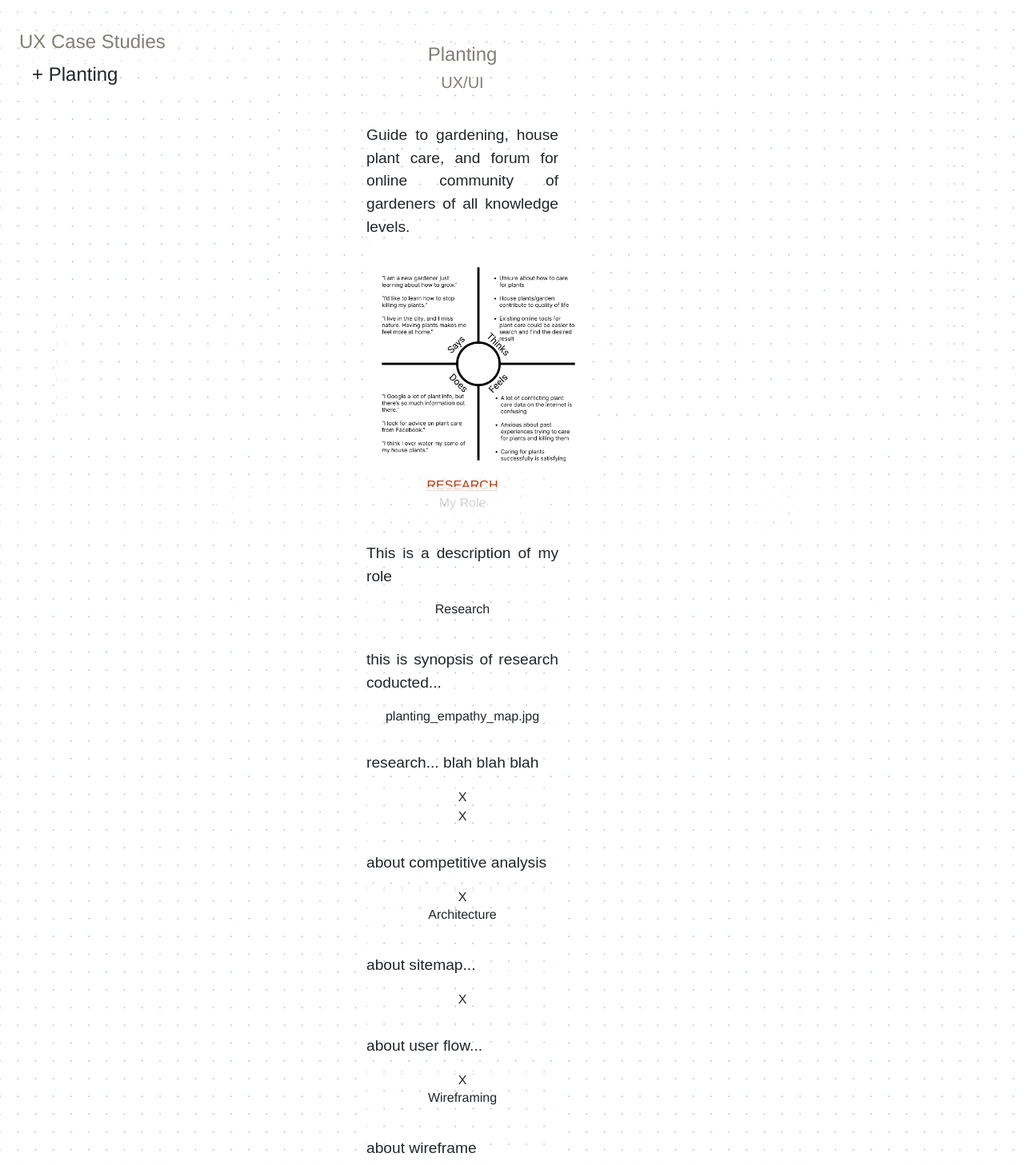
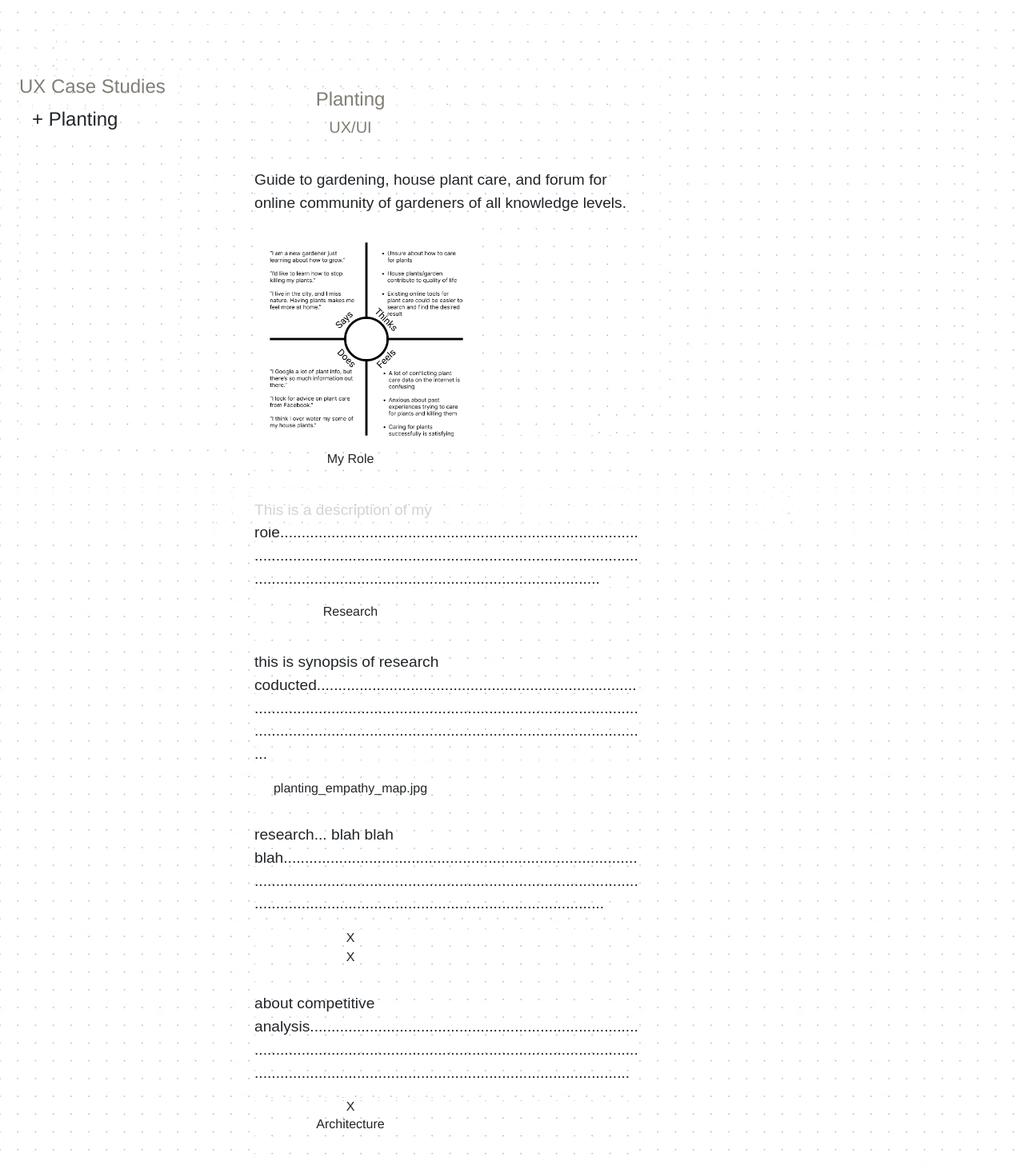
Before and after one commit to sihayah/portfoliofolio, a React (Create React App) app: page /Design in a window 1280 px wide. Shown: the part 140-1597 px from the top of the page at 80% size. Built offline with nearby package versions, Linux system fonts and the light colour scheme; a web font is replaced by a local one.

Commit message:
updated queries for portfolio css

```diff
--- a/src/pages/Design/index.js
+++ b/src/pages/Design/index.js
@@ -10,28 +10,28 @@ const Design = () => {
             title: "Planting",
             subtitle: "UX/UI",
             description: "Guide to gardening, house plant care, and forum for online community of gardeners of all knowledge levels.",
-            myRole: "This is a description of my role",
+            myRole: "This is a description of my role...............................................................................................................................................................................................................................................................",
             imageBank: "planting_empathy_map.jpg",
-            research: "this is synopsis of research coducted...",
+            research: "this is synopsis of research coducted..................................................................................................................................................................................................................................................................",
             empathyMap: "planting_empathy_map.jpg",
-            empathyCopy: "research... blah blah blah",
+            empathyCopy: "research... blah blah blah...............................................................................................................................................................................................................................................................",
             persona1: "X",
             persona2: "X",
-            competitveAnalysisCopy: "about competitive analysis",
+            competitveAnalysisCopy: "about competitive analysis...............................................................................................................................................................................................................................................................",
             competitveAnalysis: "X",
             interviews: "...",
-            sitemapCopy: "about sitemap...",
+            sitemapCopy: "about sitemap.................................................................................................................................................................................................................................................................",
             sitemap: "X",
-            userFlowCopy: "about user flow...",
+            userFlowCopy: "about user flow..................................................................................................................................................................................................................................................................",
             userFlow: "X",
-            wireframeCopy: "about wireframe",
+            wireframeCopy: "about wireframe...............................................................................................................................................................................................................................................................",
             wireframe: "X",
-            prototypeCopy: "about prototype...",
+            prototypeCopy: "about prototype..................................................................................................................................................................................................................................................................",
             prototype: "X",
-            testingIterationCopy: "about testing and iteration",
+            testingIterationCopy: "about testing and iteration...............................................................................................................................................................................................................................................................",
             testingIteration: "X",
             revisedDesign: "X",
-            completetionSummary: "X",
+            completetionSummary: "this why i did all the things...............................................................................................................................................................................................................................................................",
             id: "planting"
         }
 
@@ -76,9 +76,6 @@ const Design = () => {
                                 </p>
                                 <img className="project-example" id={project.id} src={require(`../../assets/mockups/${project.imageBank}`)} alt={project.title}>
                                 </img>
-                                <span id="project-links">
-                                    <a href={project.research}> RESEARCH </a>
-                                </span>
                                 <h6>My Role</h6>
                                 <p>
                                     {project.myRole}
@@ -143,9 +140,9 @@ const Design = () => {
                                 <div>
                                     {project.revisedDesign}
                                 </div>
-                                <div>
+                                <p>
                                     {project.completetionSummary}
-                                </div>
+                                </p>
                             </div>
                         </div>
                     ))}
--- a/src/pages/Design/style.css
+++ b/src/pages/Design/style.css
@@ -6,17 +6,9 @@
     color: var(--golden-touch);
   }
 
-  #table-of-contents {
-    margin-top: -3vh;
-  }
-
   #table-of-contents ul {
     list-style: none;
     font-size: 3vh;
-  }
-
-  #table-of-contents li {
-    transform: translateX(-2vh);
   }
 
   #table-of-contents li:hover {
@@ -30,43 +22,23 @@
   .portfolio-container {
       display: flex;
       flex-direction: column;
-      width: 40vh;
-      margin-bottom: 4vh;
     }
-
-  .portfolio-container img {
-    max-width: 35vh;
-  }
 
   #table-of-contents {
     text-align: left;
-    width: 40vh;
   }
 
   .project-container {
     display: flex;
     flex-direction: column;
     align-items: center;
-    margin-bottom: 5vh;
-    padding: 3vh 2vh 1vh 9vh;
+    padding: 3vh 0 0 3vh;
   }
 
   .project-container p {
     text-align:justify;
-    margin-top: -6vh;
-  }
-
-  #tech-list {
-    text-align: center;
-    margin-top: -7vh;
-  }
-
-  .project-details {
-    width: 110%;
-  }
-
-  #project-links {
-    margin-top: -1vh;
+    width: 40vh;
+    word-wrap: break-word;
   }
 
   #project-links a {
@@ -80,39 +52,28 @@
     display: none;
   }
 
+  .portfolio {
+    padding-top: 7vh;
+  }
+
   @media screen and (min-width: 500px) {
 
-      .portfolio {
-        display: flex;
-        flex-direction: row;
-        justify-content: flex-start;
-
-      }
       #table-of-contents {
         position: fixed;
         left: 3vh;
         margin-top: 1vh;
+        width: 20vh;
       }
 
       .portfolio-container {
-        margin-left: 38vh;
-        width: 90vh;
+        margin-left: -7vh;
       }
 
-      .project-container {
-        flex-direction: row;
-        flex-wrap: wrap;
-        width: 100vh;
-        gap: 3vh;
-      }
-
-      .project-details {
-        width: 40vh;
-        height: 50vh;
-      }
-
-      .project-details p {
+      .project-container p {
         font-size: larger;
+        text-align: left;
+        width: 60vh;
+        word-wrap: break-word;
       }
 
       .lg-format-scroll-top {
@@ -126,26 +87,37 @@
 
     }
 
-    @media screen and (min-width: 1000px) {
+  @media screen and (min-width: 1000px) {
       .project-container {
         gap: 2vh;
       }
-      .project-details {
-        max-width: 30vh;
+      #table-of-contents {
+        width: 25vh;
       }
 
     }
 
-    @media screen and (min-width: 1500px) {
+  @media screen and (min-width: 1500px) {
       .project-container {
         gap: 9vh;
       }
       .project-details {
-        max-width: 70vh;
         padding-top: 10vh;
       }
       .portfolio-container {
-        margin-left: 30vh;
+        margin-left: 10vh;
+        width: fit-content;
+      }
+      .project-details {
+        color: red;
+        width: 40vh;
+        text-align: center;
+      }
+      .project-container p {
+        width: 100vh;
+      }
+      .portfolio-container {
+        margin-left: -12vh;
       }
 
     }
```
